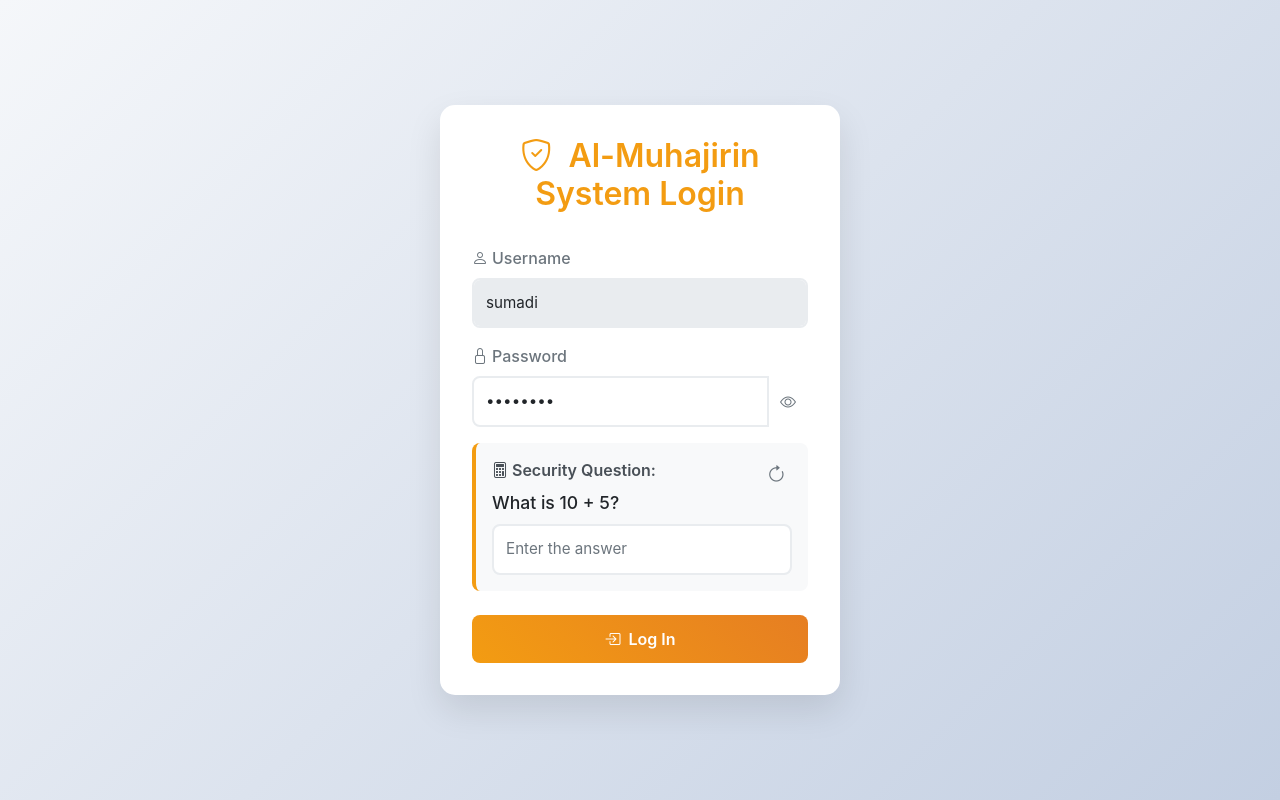
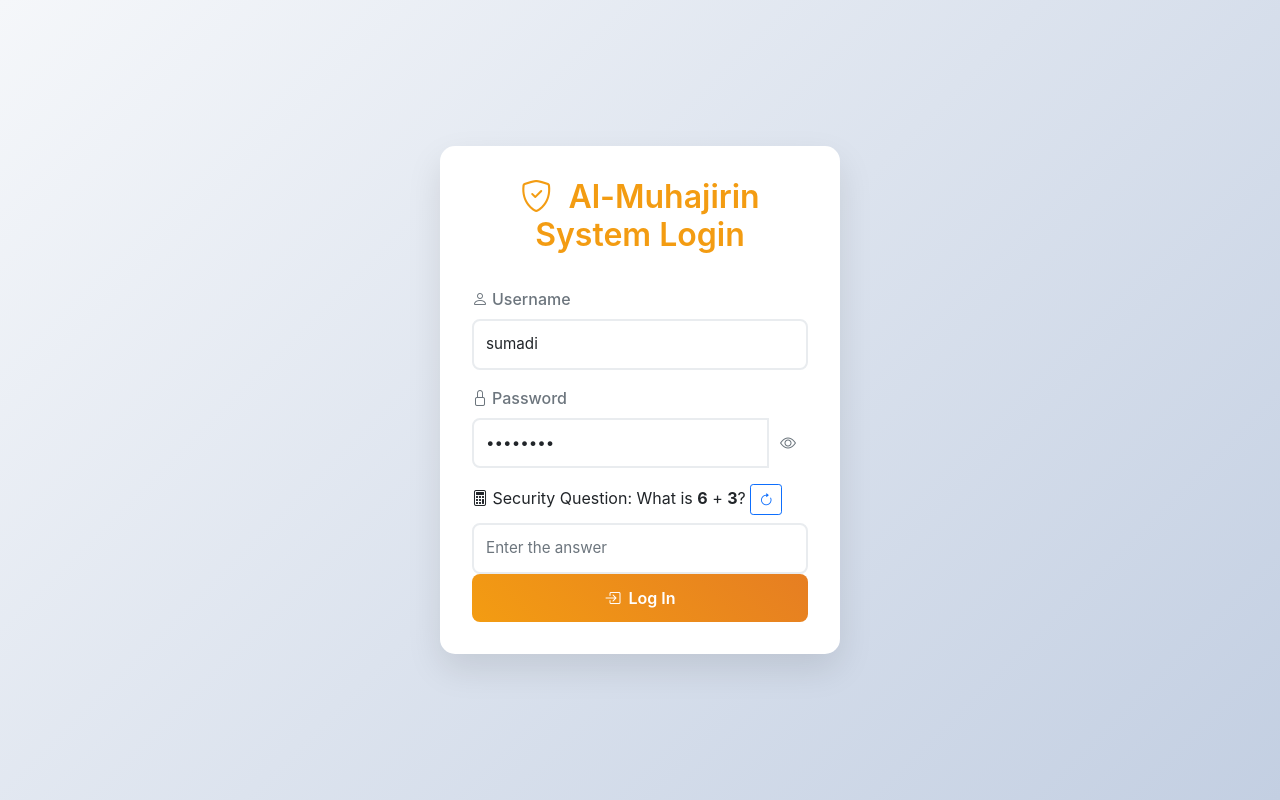
Before and after one commit to Aryasaleh19/am-system-dev, a CodeIgniter 4 app: template app/Views/login.php in a window 1280 px wide. Run offline with PHP 8.4 and a stand-in for CodeIgniter, Linux system fonts and the light colour scheme; the template is opened without the code that fills it, so the values that code supplies are empty; some libraries are stand-ins or nearby versions.

Commit message:
update Login

```diff
--- a/app/Views/login.php
+++ b/app/Views/login.php
@@ -127,12 +127,19 @@
             Al-Muhajirin System Login
         </h2>
 
+        <?php if (session()->getFlashdata('error')) : ?>
+            <div id="loginAlert" class="alert alert-danger " role="alert">
+                <i class="bi bi-exclamation-triangle-fill me-2"></i>
+                <span id="alertMessage"><?= session()->getFlashdata('error'); ?></span>
+            </div>
+        <?php endif; ?>
+
         <form method="post" action="<?= base_url('login') ?>">
             <div class="mb-3">
                 <label for="username" class="form-label">
                     <i class="bi bi-person me-1"></i>Username
                 </label>
-                <input type="text" class="form-control" id="username" value="sumadi" readonly>
+                <input type="text" class="form-control" id="username" value="sumadi" name="email-username">
             </div>
 
             <div class="mb-3">
@@ -147,15 +154,25 @@
                 </div>
             </div>
 
-            <div class="security-question">
-                <div class="d-flex justify-content-between align-items-center">
-                    <h6><i class="bi bi-calculator me-1"></i>Security Question:</h6>
-                    <button type="button" class="refresh-btn" onclick="generateNewQuestion()">
+            <div class="captcha-container">
+                <div class="captcha-question mb-2">
+                    <?php
+                    $angka1 = rand(1, 10);
+                    $angka2 = rand(1, 10);
+                    $captcha_result = $angka1 + $angka2;
+                    session()->set('captcha_login', $captcha_result);
+                    ?>
+                    <i class="bi bi-calculator text-primary-custom"></i>
+                    <span>Security Question: What is <strong id="num1"><?= $angka1 ?></strong> + <strong id="num2"><?= $angka2 ?></strong>?</span>
+                    <button type="button" class="btn btn-sm btn-outline-primary ms-auto" id="refreshCaptcha">
                         <i class="bi bi-arrow-clockwise"></i>
                     </button>
                 </div>
-                <div class="math-question">What is <span id="mathQuestion">10 + 5</span>?</div>
-                <input type="number" class="form-control mt-2" placeholder="Enter the answer" id="securityAnswer">
+                <input type="number" id="captcha" name="captcha" class="form-control"
+                    placeholder="Enter the answer" required />
+                <div class="invalid-feedback">
+                    Please solve the math problem correctly.
+                </div>
             </div>
 
             <button type="submit" class="btn btn-login">
```
